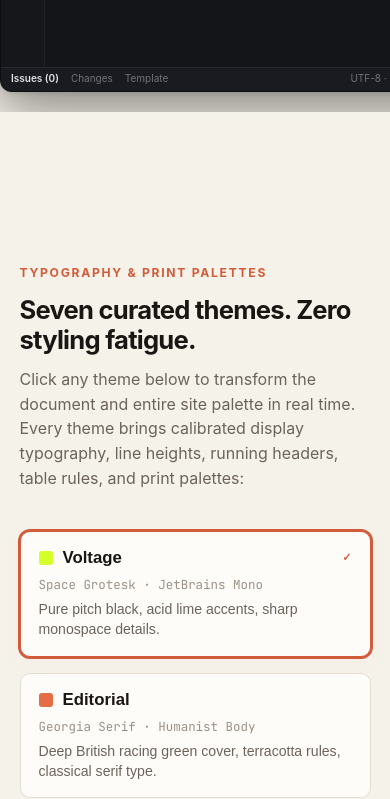
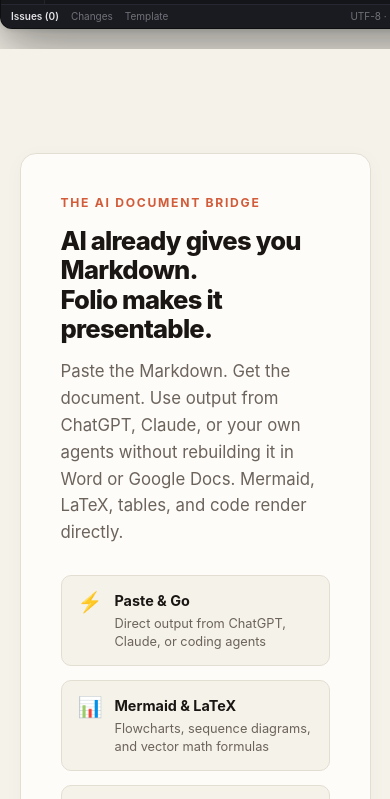
Before and after one commit to carlosrivera/folio, an Astro site in the folder landing/: page / in a window 390 px wide. Shown: the part 1201-2000 px from the top of the page. Built offline with nearby package versions, Linux system fonts and the light colour scheme; Astro itself is replaced by a stand-in of ours.

Commit message:
feat(landing): update copy to human-first positioning and replace technical engine jargon

```diff
--- a/landing/src/pages/index.astro
+++ b/landing/src/pages/index.astro
@@ -41,9 +41,10 @@ const themes = [
       </a>
 
       <nav class="nav-links">
+        <a href="#ai-bridge">AI Workflow</a>
         <a href="#themes">Themes</a>
         <a href="#latex">LaTeX Math</a>
-        <a href="#engine">Print Engine</a>
+        <a href="#pages">Real Pages</a>
         <a href="#faq">FAQ</a>
       </nav>
 
@@ -69,9 +70,9 @@ const themes = [
     <section class="hero">
       <div class="container hero-content">
         <p class="eyebrow">macOS Native Markdown Publisher</p>
-        <h1>Plain Markdown.<br>Boardroom-ready pages.</h1>
+        <h1>PDFs you’re not<br>embarrassed to send.</h1>
         <p class="hero-lede">
-          Folio turns plain text Markdown into print-shop quality PDFs with real-time A4 pagination, cover sheets, LaTeX math, and zero cloud lock-in. Built for documents destined for paper.
+          Folio turns Markdown into polished, printable documents with proper pagination, typography, tables, Mermaid diagrams, math, and code.
         </p>
 
         <div class="hero-cta-wrap">
@@ -411,14 +412,52 @@ const themes = [
       </div>
     </section>
 
+    <!-- AI Workflow Bridge Section -->
+    <section class="section ai-bridge-section" id="ai-bridge">
+      <div class="container">
+        <div class="ai-bridge-box">
+          <div class="ai-bridge-text">
+            <p class="eyebrow">The AI Document Bridge</p>
+            <h2 class="ai-bridge-title">AI already gives you Markdown.<br>Folio makes it presentable.</h2>
+            <p class="ai-bridge-lede">
+              Paste the Markdown. Get the document. Use output from ChatGPT, Claude, or your own agents without rebuilding it in Word or Google Docs. Mermaid, LaTeX, tables, and code render directly.
+            </p>
+          </div>
+          <div class="ai-bridge-pills">
+            <div class="ai-pill">
+              <span class="ai-pill-icon">⚡</span>
+              <div class="ai-pill-content">
+                <strong>Paste & Go</strong>
+                <span>Direct output from ChatGPT, Claude, or coding agents</span>
+              </div>
+            </div>
+            <div class="ai-pill">
+              <span class="ai-pill-icon">📊</span>
+              <div class="ai-pill-content">
+                <strong>Mermaid & LaTeX</strong>
+                <span>Flowcharts, sequence diagrams, and vector math formulas</span>
+              </div>
+            </div>
+            <div class="ai-pill">
+              <span class="ai-pill-icon">📄</span>
+              <div class="ai-pill-content">
+                <strong>Zero Reformatting</strong>
+                <span>Skip the 45-minute Google Docs and Word cleanup dance</span>
+              </div>
+            </div>
+          </div>
+        </div>
+      </div>
+    </section>
+
     <!-- Interactive Theme Showcase: 7 Curated Themes -->
     <section class="section themes-section" id="themes">
       <div class="container">
         <div class="section-head">
-          <p class="eyebrow">Typography & Print Palettes</p>
-          <h2 class="section-title">Seven curated themes. Zero styling fatigue.</h2>
+          <p class="eyebrow">Curated Typography</p>
+          <h2 class="section-title">Pick a theme and move on.</h2>
           <p class="section-desc">
-            Click any theme below to transform the document and entire site palette in real time. Every theme brings calibrated display typography, line heights, running headers, table rules, and print palettes:
+            Folio handles typography, spacing, covers, and print styles so you can focus on the content. Click any theme below to preview how it transforms the document and page in real time:
           </p>
         </div>
 
@@ -451,14 +490,14 @@ const themes = [
       </div>
     </section>
 
-    <!-- LaTeX Math Section: Real Typesetting -->
+    <!-- LaTeX Math & Technical Section -->
     <section class="section latex-section" id="latex">
       <div class="container">
         <div class="section-head">
-          <p class="eyebrow">Mathematical Rigor</p>
-          <h2 class="section-title">Native LaTeX Math. Typeset to vector glyphs.</h2>
+          <p class="eyebrow">Formulas & Diagrams</p>
+          <h2 class="section-title">Mermaid, LaTeX, tables, and code render directly.</h2>
           <p class="section-desc">
-            Write standard KaTeX equations directly in Markdown. Folio compiles equations into scalable vector paths in the final PDF — razor-sharp at any zoom level, never pixelated raster images.
+            Write standard math formulas and technical diagrams directly in plain text Markdown. Folio compiles equations and charts into scalable vector paths in the final PDF — razor-sharp at any zoom level, never pixelated raster images.
           </p>
         </div>
 
@@ -485,39 +524,39 @@ $$</code></pre>
       </div>
     </section>
 
-    <!-- Print Engine Details -->
-    <section class="section engine-section" id="engine">
+    <!-- Real Pages Section (replaces nerdy engine section) -->
+    <section class="section engine-section" id="pages">
       <div class="container">
         <div class="section-head">
-          <p class="eyebrow">W3C Paged Media Engine</p>
-          <h2 class="section-title">Physical pages, not infinite scrolls.</h2>
+          <p class="eyebrow">Real Pages, Not Infinite Scrolls</p>
+          <h2 class="section-title">Real pages, before you export.</h2>
           <p class="section-desc">
-            Browsers format for endless vertical screens. When you hit Print, headings get severed across page seams, page numbers vanish, and tables break mid-row. Folio uses Paged.js to enforce real physical page boundaries before export.
+            See page breaks, headers, footers, tables, and diagrams exactly where they’ll land in the PDF.
           </p>
         </div>
 
         <div class="engine-grid">
           <div class="engine-card">
             <div class="card-num">01</div>
-            <h3>W3C Margin Boxes</h3>
+            <h3>Real pages, before you export.</h3>
             <p>
-              Standard <code>@top-left</code>, <code>@bottom-right</code>, and running page counters (<code>counter(page)</code> of <code>counter(pages)</code>). Keep client titles and confidentiality markings strictly on the page edge.
+              See page breaks, headers, footers, tables, and diagrams exactly where they’ll land in the PDF. What you see on screen is what prints to paper.
             </p>
           </div>
 
           <div class="engine-card">
             <div class="card-num">02</div>
-            <h3>Widow & Orphan Suppression</h3>
+            <h3>Paste the Markdown. Get the document.</h3>
             <p>
-              Strict break heuristics. Headings never sit alone at the bottom of a page, table rows avoid mid-cell cuts, and equations remain intact with their introducing text.
+              Use output from ChatGPT, Claude, or your own agents without rebuilding it in Word or Google Docs. Mermaid, LaTeX, tables, and code render directly.
             </p>
           </div>
 
           <div class="engine-card">
             <div class="card-num">03</div>
-            <h3>Chromium Vector PDF Pipeline</h3>
+            <h3>Your files stay Markdown.</h3>
             <p>
-              Direct print dispatch through headless Chromium. Text remains crisp and selectable, vector charts and equations scale infinitely, and internal links function seamlessly.
+              Keep them in Git, edit them anywhere, generate them with agents, and export locally on your Mac. 100% offline with zero cloud lock-in.
             </p>
           </div>
         </div>
@@ -535,11 +574,21 @@ $$</code></pre>
         <div class="faq-list">
           <details class="faq-item">
             <summary class="faq-summary">
-              <span>How does Folio paginate documents differently from browsers?</span>
+              <span>Can I use output from ChatGPT, Claude, or AI coding agents?</span>
               <span class="faq-icon" aria-hidden="true">+</span>
             </summary>
             <div class="faq-body">
-              Standard web browsers only paginate when opening the print dialog. Folio paginates continuously in real time using the W3C Paged Media polyfill. You see exact page breaks, running headers, and margin boxes live as you type.
+              Yes, absolutely. AI already gives you Markdown. Paste raw text directly into Folio, and it instantly renders into a polished, printable document with styled tables, syntax highlighting, Mermaid diagrams, and LaTeX math.
+            </div>
+          </details>
+
+          <details class="faq-item">
+            <summary class="faq-summary">
+              <span>How does Folio handle page breaks compared to browsers?</span>
+              <span class="faq-icon" aria-hidden="true">+</span>
+            </summary>
+            <div class="faq-body">
+              Browsers format for endless vertical screens and guess page breaks when you hit Print — chopping table rows mid-cut or leaving headings stranded. Folio paginates continuously as you type, so you see real page boundaries, running headers, and margin boxes live before exporting.
             </div>
           </details>
 
@@ -549,27 +598,17 @@ $$</code></pre>
               <span class="faq-icon" aria-hidden="true">+</span>
             </summary>
             <div class="faq-body">
-              Never. Folio is a 100% offline macOS desktop application. Your documents, markdown files, and generated PDFs remain exclusively on your local disk. No telemetry, no cloud accounts, and zero subscriptions.
+              Never. Folio is a 100% offline macOS desktop application. Your documents and exported PDFs stay strictly on your local disk. No subscriptions, no cloud accounts, and zero telemetry.
             </div>
           </details>
 
           <details class="faq-item">
             <summary class="faq-summary">
-              <span>Can I customize the themes or override CSS variables?</span>
+              <span>Are my documents locked into Folio?</span>
               <span class="faq-icon" aria-hidden="true">+</span>
             </summary>
             <div class="faq-body">
-              Yes. You can override any theme variable directly in your document frontmatter (such as <code>--cover-bg</code>, <code>--heading</code>, or <code>--quote-border</code>), or edit template files to match your organization's exact brand standards.
-            </div>
-          </details>
-
-          <details class="faq-item">
-            <summary class="faq-summary">
-              <span>How are mathematical formulas compiled into the PDF?</span>
-              <span class="faq-icon" aria-hidden="true">+</span>
-            </summary>
-            <div class="faq-body">
-              Folio uses KaTeX to parse LaTeX equations into clean HTML and MathML vector structures. When exported via Chromium's print pipeline, the math glyphs become true vector shapes inside the PDF, ensuring crisp printing at 1200+ DPI.
+              No. Your files stay standard Markdown (.md). Keep them in Git, edit them anywhere in your favorite editor, generate them with agents, and export locally on your Mac.
             </div>
           </details>
         </div>
@@ -598,7 +637,7 @@ $$</code></pre>
           </div>
         </div>
 
-        <h2 class="closing-title">Write in Markdown.<br>Publish for the boardroom.</h2>
+        <h2 class="closing-title">PDFs you’re not<br>embarrassed to send.</h2>
         <p class="closing-lede">Download Folio for macOS. Free, open source, and built for local-first craftsmanship.</p>
         <div class="closing-cta">
           <div class="split-cta-container">
@@ -2241,6 +2280,89 @@ $$</code></pre>
     font-size: 0.9em;
   }
 
+  /* AI Workflow Bridge */
+  .ai-bridge-section {
+    padding: 2rem 0 4.5rem;
+  }
+
+  .ai-bridge-box {
+    background: var(--surface);
+    border: 1px solid var(--border);
+    border-radius: 16px;
+    padding: 2.5rem;
+    display: flex;
+    flex-direction: column;
+    gap: 1.8rem;
+    box-shadow: 0 4px 20px rgba(0, 0, 0, 0.03);
+    transition: background-color 0.4s ease, border-color 0.4s ease;
+  }
+
+  .ai-bridge-text {
+    max-width: 820px;
+  }
+
+  .ai-bridge-title {
+    font-size: clamp(1.6rem, 2.8vw, 2.3rem);
+    line-height: 1.15;
+    letter-spacing: -0.03em;
+    font-weight: 800;
+    color: var(--text);
+    margin: 0.4rem 0 0.9rem;
+  }
+
+  .ai-bridge-lede {
+    font-size: 1.05rem;
+    line-height: 1.6;
+    color: var(--text-2);
+  }
+
+  .ai-bridge-pills {
+    display: grid;
+    grid-template-columns: repeat(auto-fit, minmax(240px, 1fr));
+    gap: 14px;
+  }
+
+  .ai-pill {
+    display: flex;
+    align-items: flex-start;
+    gap: 12px;
+    padding: 14px 16px;
+    background: var(--bg);
+    border: 1px solid var(--border);
+    border-radius: 10px;
+    transition: all 0.2s ease;
+  }
+
+  .ai-pill:hover {
+    border-color: var(--accent);
+    transform: translateY(-1px);
+  }
+
+  .ai-pill-icon {
+    font-size: 1.25rem;
+    line-height: 1;
+    flex-shrink: 0;
+    margin-top: 2px;
+  }
+
+  .ai-pill-content {
+    display: flex;
+    flex-direction: column;
+    gap: 3px;
+  }
+
+  .ai-pill-content strong {
+    font-size: 0.9rem;
+    font-weight: 700;
+    color: var(--text);
+  }
+
+  .ai-pill-content span {
+    font-size: 0.8rem;
+    color: var(--text-2);
+    line-height: 1.4;
+  }
+
   /* Interactive Themes Showcase */
   .theme-grid {
     display: grid;
```
Also changed, not shown: landing/src/layouts/Layout.astro (+4 -4 lines).
